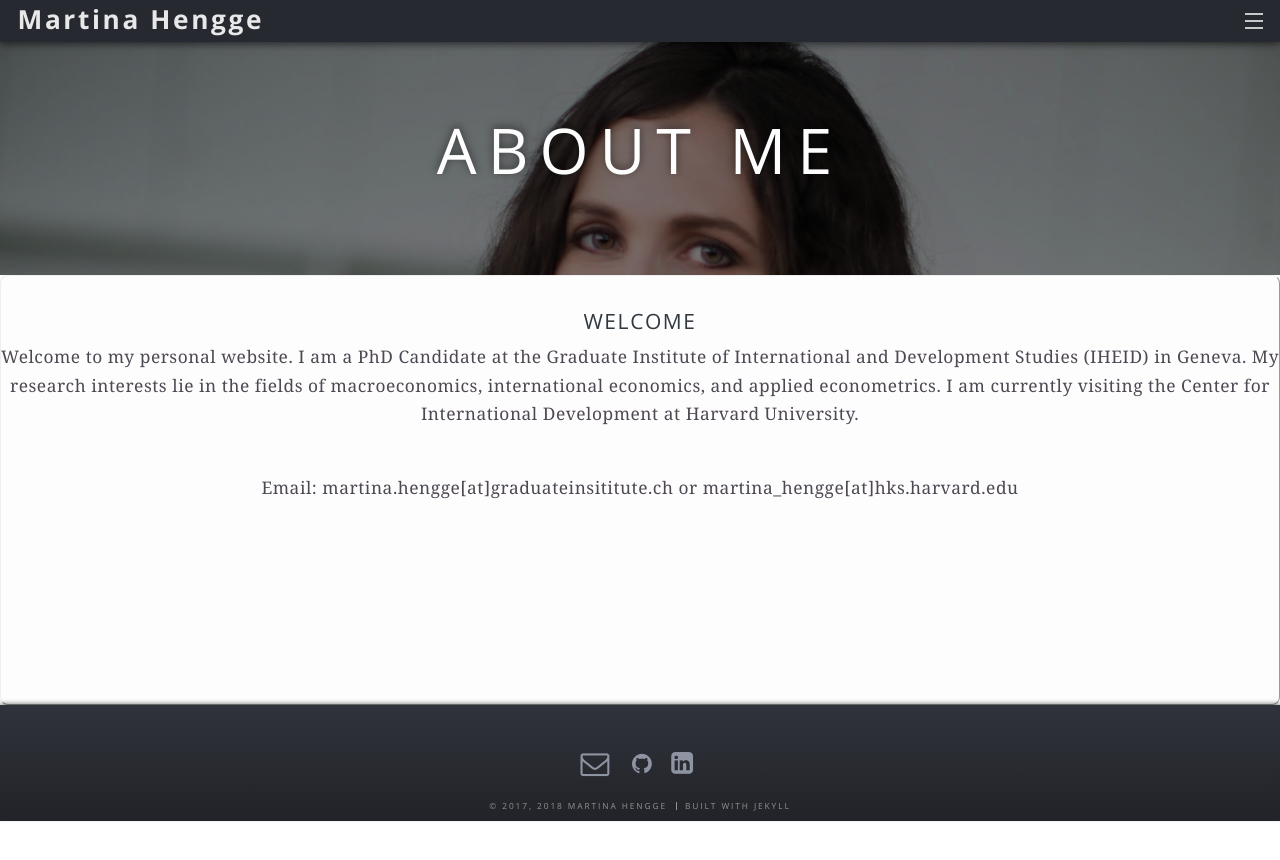
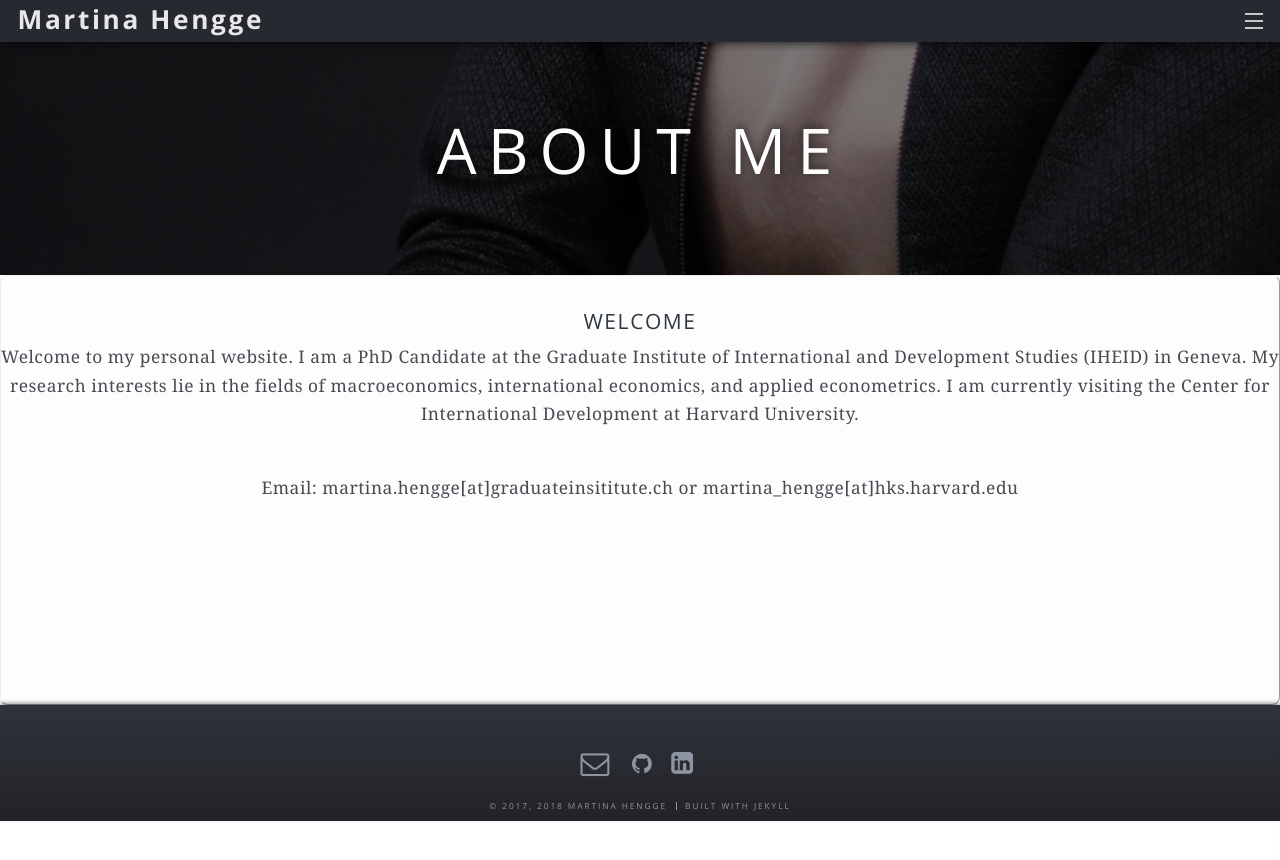
Before and after one commit to enricomund/enricomund.github.io, a Jekyll site: the page built from _pages/about.html, in a window 1280 px wide. Shown: the top 860 px of the page. Built offline with Jekyll 4.4.1, drawn with Linux system fonts in a browser that asks for light colours.

Commit message:
photo change

```diff
--- a/_pages/about.html
+++ b/_pages/about.html
@@ -4,7 +4,7 @@ title: About me
 permalink: /about/
 options: fullwidth,center
 image: about.jpg
-background-image: about.jpg
+background-image: hand.jpg
 sitemap:
   priority: 0.8
 ---
```
Also changed, not shown: images/hand.jpg (added).
